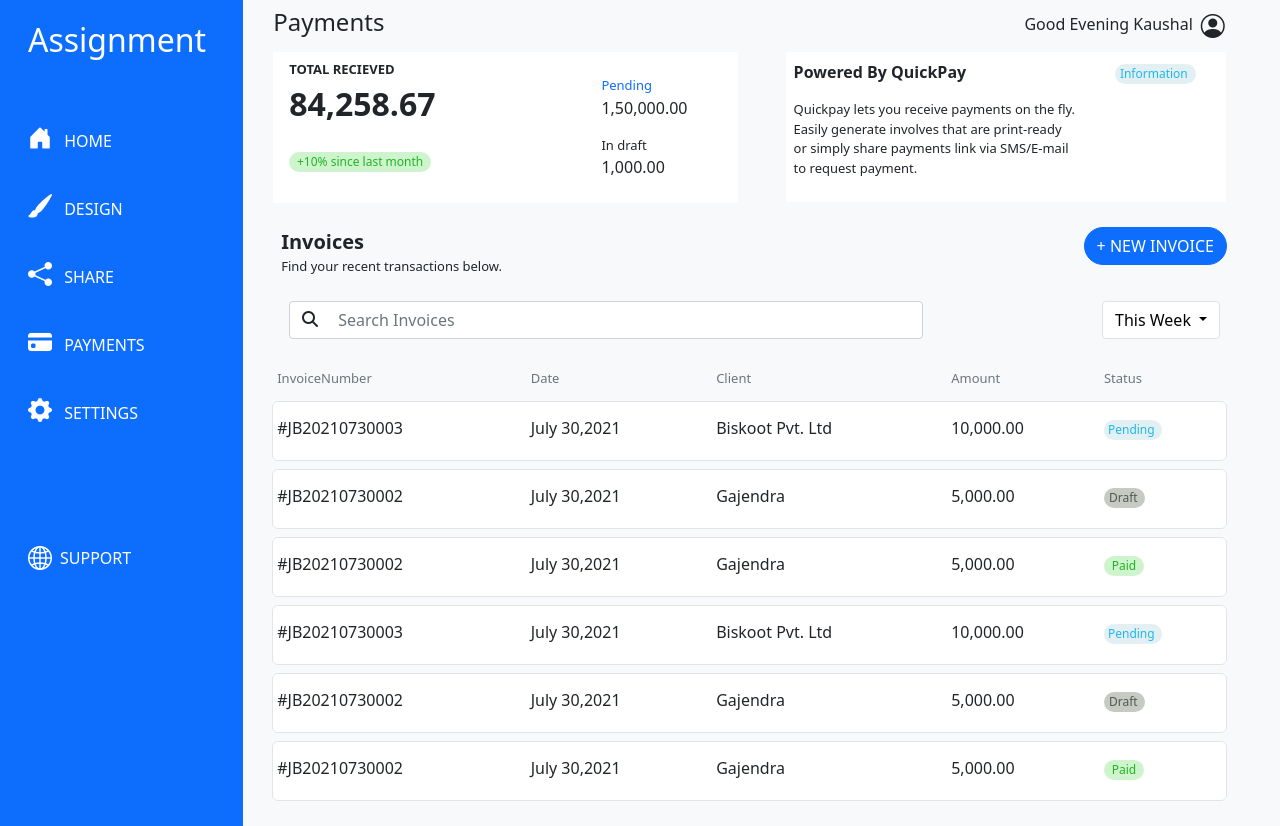
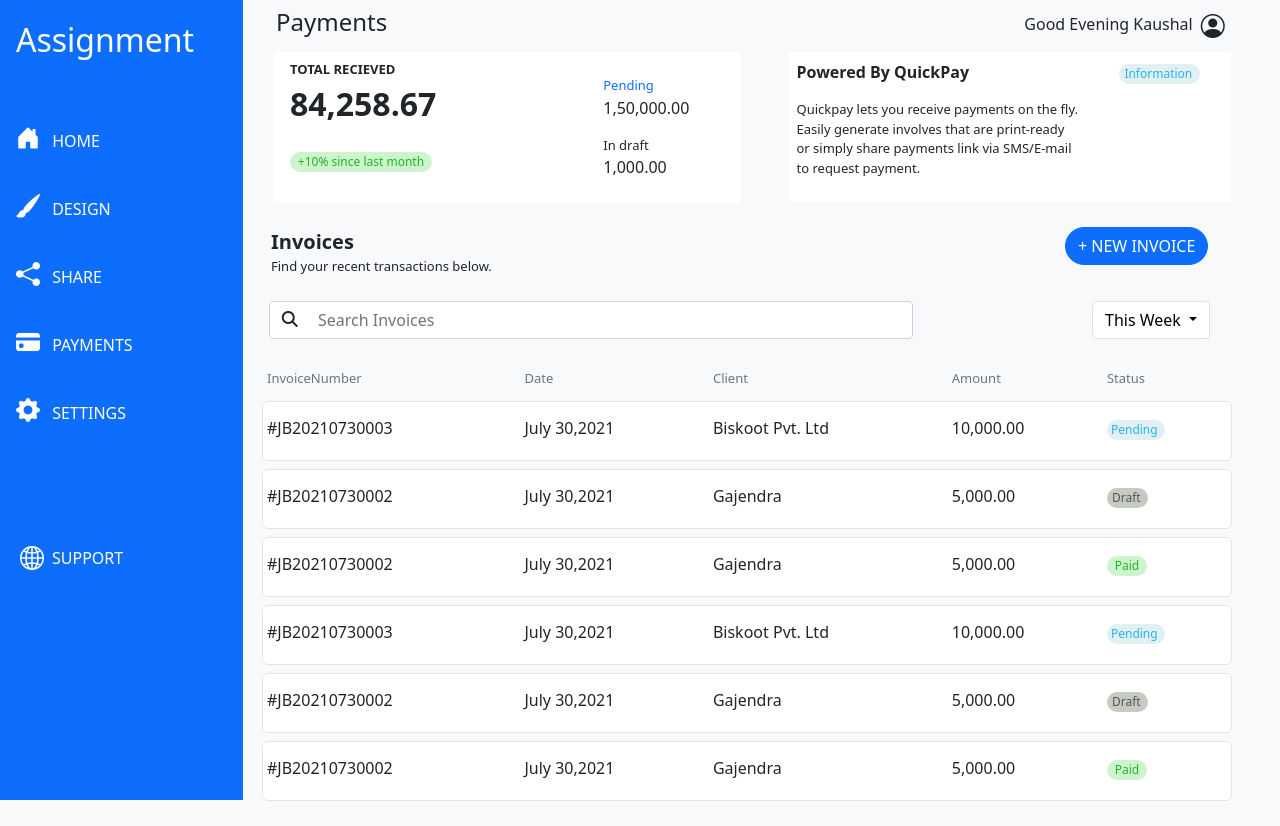
Before and after one commit to kaushal000125/BootStrap-5-template, a plain HTML site: page index.html in a window 1280 px wide. Drawn offline with nearby package versions, Linux system fonts and the light colour scheme.

Commit message:
fix: styling of ui

```diff
--- a/index.html
+++ b/index.html
@@ -31,15 +31,15 @@
     ></script>
   </head>
   <body>
-    <div class="container-fluid">
-      <div class="row">
-        <!------------------------------------->
-        <div class="navbar-container bg-primary sidebar">
-          <!-- <div class="d-flex flex-column text-white min-vh-100"> -->
-            <div class="d-flex flex-column w-100">
+    <div class="container-fluid cont-left">
+      <div class="row flex-nowrap">
+        <!-- <div class="col-auto bg-primary cont-right"> -->
+        <div
+          class="sidebar bg-primary cont-right d-flex flex-column text-white min-vh-100"
+        >
           <a
             href="#"
-              class="d-flex align-items-start text-white text-decoration-none p-3"
+            class="d-flex align-items-center text-white text-decoration-none p-3"
           >
             <span class="fs-2">Assignment</span>
           </a>
@@ -80,22 +80,22 @@
             </li>
           </ul>
 
-            <div class="col-auto mt-5 pt-5 ms-3">
+          <div class="col-auto mt-5 pt-5 ps-3">
             <a
               href="#"
               class="d-flex align-items-center text-white text-decoration-none nav-item"
             >
-                <i class="fs-4 bi-globe2 pe-2"></i>
+              <i class="fs-4 bi-globe2 ps-1 pe-2"></i>
               <span class="">SUPPORT</span>
             </a>
           </div>
         </div>
-        </div>
+        <!-- </div> -->
 
-        <div class="col bg-light right-container pt-2">
+        <div class="right-container bg-light right-container pt-2">
           <!-- <div class=""> -->
           <div class="row flex-nowrap">
-            <div class="col-8">
+            <div class="col-8 payment-cont">
               <h4>Payments</h4>
             </div>
             <div class="col-auto d-flex float-end ms-5 ps-5">
@@ -105,7 +105,7 @@
           </div>
 
           <div class="row gx-5">
-            <div class="col">
+            <div class="col total-cont">
               <div class="p-2 bg-white d-flex flex-row">
                 <div class="col-6 flex-column ps-2">
                   <p class="mb-0 received-txt">TOTAL RECIEVED</p>
@@ -157,8 +157,8 @@
                 </p>
               </div>
             </div>
-            <div class="col">
-              <div class="p-2">
+            <div class="col new-in">
+              <div class="pt-2">
                 <button type="button" class="btn btn-primary custom-btn">
                   + NEW INVOICE
                 </button>
@@ -166,7 +166,7 @@
             </div>
           </div>
           <div class="row gx-1">
-            <div class="col-8 d-flex search-container">
+            <div class="search-container col-8 d-flex">
               <span class="span-icon">
                 <i class="fa-sharp fa-solid fa-magnifying-glass"></i>
               </span>
@@ -215,9 +215,7 @@
               <tbody>
                 <tr class="bg-white rounded-3 table-row">
                   <td clas="">
-                    <p class="fw-light-bolder table-data">
-                      #JB20210730003
-                    </p>
+                    <p class="fw-light-bolder table-data">#JB20210730003</p>
                   </td>
                   <td>
                     <p class="fw-light-bolder table-data">July 30,2021</p>
@@ -226,11 +224,13 @@
                     <p class="fw-light-bolder table-data">Biskoot Pvt. Ltd</p>
                   </td>
                   <td>
-                    <p class="fw-light-bolder  table-data">10,000.00</p>
+                    <p class="fw-light-bolder table-data">10,000.00</p>
                   </td>
                   <td>
                     <div class="table-data">
-                    <span class="badge information rounded-pill pt-1 ps-1">Pending</span>
+                      <span class="badge information rounded-pill pt-1 ps-1"
+                        >Pending</span
+                      >
                     </div>
                   </td>
                 </tr>
@@ -248,7 +248,9 @@
                     <p class="fw-light-bolder table-data">5,000.00</p>
                   </td>
                   <td>
-                    <div class="table-data"><span class="badge draft rounded-pill">Draft</span></div>
+                    <div class="table-data">
+                      <span class="badge draft rounded-pill">Draft</span>
+                    </div>
                   </td>
                 </tr>
 
@@ -266,14 +268,14 @@
                     <p class="fw-light-bolder table-data">5,000.00</p>
                   </td>
                   <td>
-                    <div class="table-data"><span class="badge badge-note rounded-pill">Paid</span></div>
+                    <div class="table-data">
+                      <span class="badge badge-note rounded-pill">Paid</span>
+                    </div>
                   </td>
                 </tr>
                 <tr class="bg-white rounded-3 table-row">
                   <td clas="">
-                    <p class="fw-light-bolder table-data">
-                      #JB20210730003
-                    </p>
+                    <p class="fw-light-bolder table-data">#JB20210730003</p>
                   </td>
                   <td>
                     <p class="fw-light-bolder table-data">July 30,2021</p>
@@ -282,11 +284,13 @@
                     <p class="fw-light-bolder table-data">Biskoot Pvt. Ltd</p>
                   </td>
                   <td>
-                    <p class="fw-light-bolder  table-data">10,000.00</p>
+                    <p class="fw-light-bolder table-data">10,000.00</p>
                   </td>
                   <td>
                     <div class="table-data">
-                    <span class="badge information rounded-pill pt-1 ps-1">Pending</span>
+                      <span class="badge information rounded-pill pt-1 ps-1"
+                        >Pending</span
+                      >
                     </div>
                   </td>
                 </tr>
@@ -304,7 +308,9 @@
                     <p class="fw-light-bolder table-data">5,000.00</p>
                   </td>
                   <td>
-                    <div class="table-data"><span class="badge draft rounded-pill">Draft</span></div>
+                    <div class="table-data">
+                      <span class="badge draft rounded-pill">Draft</span>
+                    </div>
                   </td>
                 </tr>
 
@@ -322,10 +328,11 @@
                     <p class="fw-light-bolder table-data">5,000.00</p>
                   </td>
                   <td>
-                    <div class="table-data"><span class="badge badge-note rounded-pill">Paid</span></div>
+                    <div class="table-data">
+                      <span class="badge badge-note rounded-pill">Paid</span>
+                    </div>
                   </td>
                 </tr>
-
               </tbody>
             </table>
           </div>
--- a/styles.css
+++ b/styles.css
@@ -1,20 +1,19 @@
 .nav-item:hover {
   display: block;
-
   background-color: rgba(32, 23, 117, 0.664);
   border-radius: 100px;
+  border-top-right-radius: 1px;
+  border-bottom-right-radius: 1px;
 }
-
 
 .navbar-column {
   width: 20%;
- }
+}
 
- .navbar-container {
+.navbar-container {
   position: fixed;
   width: 19%;
- }
-
+}
 
 .alpha {
   color: rgb(34, 180, 34);
@@ -84,26 +83,56 @@
   padding-left: 5px;
   font-weight: 200;
 }
-.received-txt{
+.received-txt {
   font-size: small;
-   font-weight: 700;
+  font-weight: 700;
 }
-.sidebar{
+.sidebar {
   position: relative;
-  left:0;
-  top:0;
-  bottom:0;
+  left: 0;
+  top: 0;
+  bottom: 0;
 }
 .span-icon {
   position: relative;
   left: 1.8rem;
   top: 0.4rem;
- }
+}
 
-.table-row{
+.table-row {
   outline: 1px solid rgba(217, 222, 227, 0.764);
+}
+.table-data {
+  padding-top: 10px;
+}
+.right-container {
+  width: 100%;
+  padding-left: 275px;
+  padding-right: 25px;
+}
 
+.cont-left {
+  padding-left: 0px;
+  margin-left: 0px;
 }
-.table-data{
-   padding-top: 10px;
+.cont-right {
+  padding-right: 0px;
+  padding-left: 0px;
 }
+.sidebar {
+  width: 19%;
+  position: fixed;
+}
+
+.new-in {
+  padding-right: 40px;
+}
+.search-container {
+  margin-left: -10px;
+}
+.payment-cont {
+  padding-left: 25px;
+}
+.total-cont {
+  padding-left: 35px;
+}
```
Lines whose indentation alone changed are shown as unchanged.
